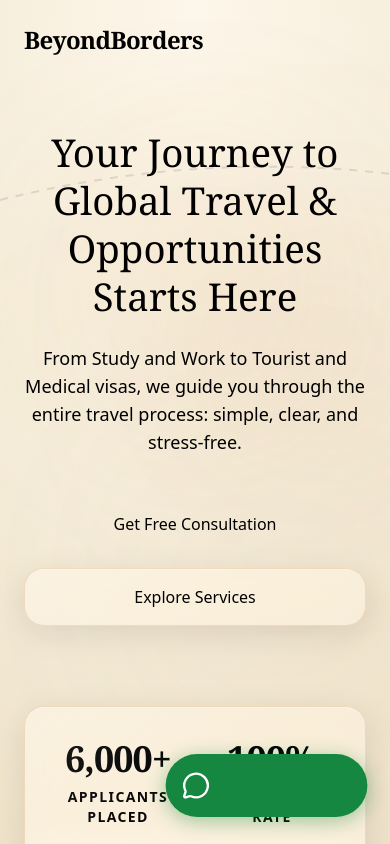
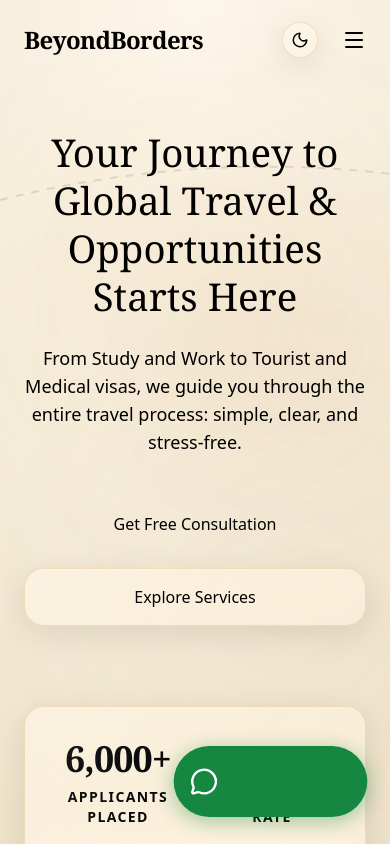
Before and after one commit to MR-checks/BeyondBorders, a Next.js app: page / in a window 390 px wide. Shown: the top 844 px of the page. Built offline with nearby package versions, Linux system fonts and the light colour scheme.

Commit message:
fix: show hamburger + theme toggle on mobile, icon-only WhatsApp on mobile

```diff
--- a/components/Nav.tsx
+++ b/components/Nav.tsx
@@ -2,11 +2,13 @@
 import { useState, useEffect } from "react";
 import Link from "next/link";
 import ThemeToggle from "./ThemeToggle";
-import { motion, useScroll } from "framer-motion";
+import { motion, useScroll, AnimatePresence } from "framer-motion";
+import { Menu, X } from "lucide-react";
 
 export default function Nav() {
   const { scrollY } = useScroll();
   const [isScrolled, setIsScrolled] = useState(false);
+  const [isOpen, setIsOpen] = useState(false);
 
   useEffect(() => {
     return scrollY.on("change", (latest) => {
@@ -24,6 +26,7 @@ export default function Nav() {
         <Link href="/" className="font-serif text-2xl font-bold tracking-tight">
           Beyond<span className="text-accent">Borders</span>
         </Link>
+        <div className="flex items-center gap-4">
           <nav className="hidden md:flex gap-8 items-center text-sm font-medium">
             <Link href="/#services" className="hover:text-accent transition-colors">Services</Link>
             <Link href="/#destinations" className="hover:text-accent transition-colors">Destinations</Link>
@@ -31,9 +34,33 @@ export default function Nav() {
             <Link href="/#testimonials" className="hover:text-accent transition-colors">Success Stories</Link>
             <Link href="/#faq" className="hover:text-accent transition-colors">FAQ</Link>
             <Link href="/#contact" className="hover:text-accent transition-colors">Contact</Link>
+          </nav>
           <ThemeToggle />
-        </nav>
+          <button className="md:hidden p-2 -mr-2 text-ink dark:text-surface" onClick={() => setIsOpen(!isOpen)} aria-label="Toggle Menu">
+            {isOpen ? <X size={24} /> : <Menu size={24} />}
+          </button>
         </div>
+      </div>
+      <AnimatePresence>
+        {isOpen && (
+          <motion.div
+            initial={{ opacity: 0, height: 0 }}
+            animate={{ opacity: 1, height: "auto" }}
+            exit={{ opacity: 0, height: 0 }}
+            transition={{ duration: 0.2 }}
+            className="md:hidden overflow-hidden bg-surface dark:bg-bg/95 backdrop-blur-xl shadow-lg border-t border-glass-border/10"
+          >
+            <div className="flex flex-col py-6 px-6 gap-6 font-medium text-lg">
+              <Link href="/#services" onClick={() => setIsOpen(false)}>Services</Link>
+              <Link href="/#destinations" onClick={() => setIsOpen(false)}>Destinations</Link>
+              <Link href="/#process" onClick={() => setIsOpen(false)}>How It Works</Link>
+              <Link href="/#testimonials" onClick={() => setIsOpen(false)}>Success Stories</Link>
+              <Link href="/#faq" onClick={() => setIsOpen(false)}>FAQ</Link>
+              <Link href="/#contact" onClick={() => setIsOpen(false)}>Contact</Link>
+            </div>
+          </motion.div>
+        )}
+      </AnimatePresence>
     </motion.header>
   );
 }
--- a/components/WhatsAppButton.tsx
+++ b/components/WhatsAppButton.tsx
@@ -60,7 +60,7 @@ export default function WhatsAppButton() {
         target="_blank"
         rel="noopener noreferrer"
         aria-label="Chat with BeyondBorders on WhatsApp"
-        className="flex items-center justify-center gap-2 bg-[#158740] text-white px-4 py-3 md:px-5 md:py-3 rounded-full shadow-[0_4px_20px_rgba(21,135,64,0.4)] hover:shadow-[0_8px_30px_rgba(21,135,64,0.6)] focus:ring-4 focus:ring-accent transition-shadow group"
+        className="flex items-center justify-center bg-[#158740] text-white p-4 md:px-5 md:py-3 md:gap-2 rounded-full shadow-[0_4px_20px_rgba(21,135,64,0.4)] hover:shadow-[0_8px_30px_rgba(21,135,64,0.6)] focus:ring-4 focus:ring-accent transition-shadow group"
         animate={continuousAnim}
         whileHover={shouldReduceMotion ? {} : { scale: 1.15, transition: { duration: 0.2 } }}
         whileTap={{ scale: 0.9 }}
```
Lines whose indentation alone changed are shown as unchanged.
